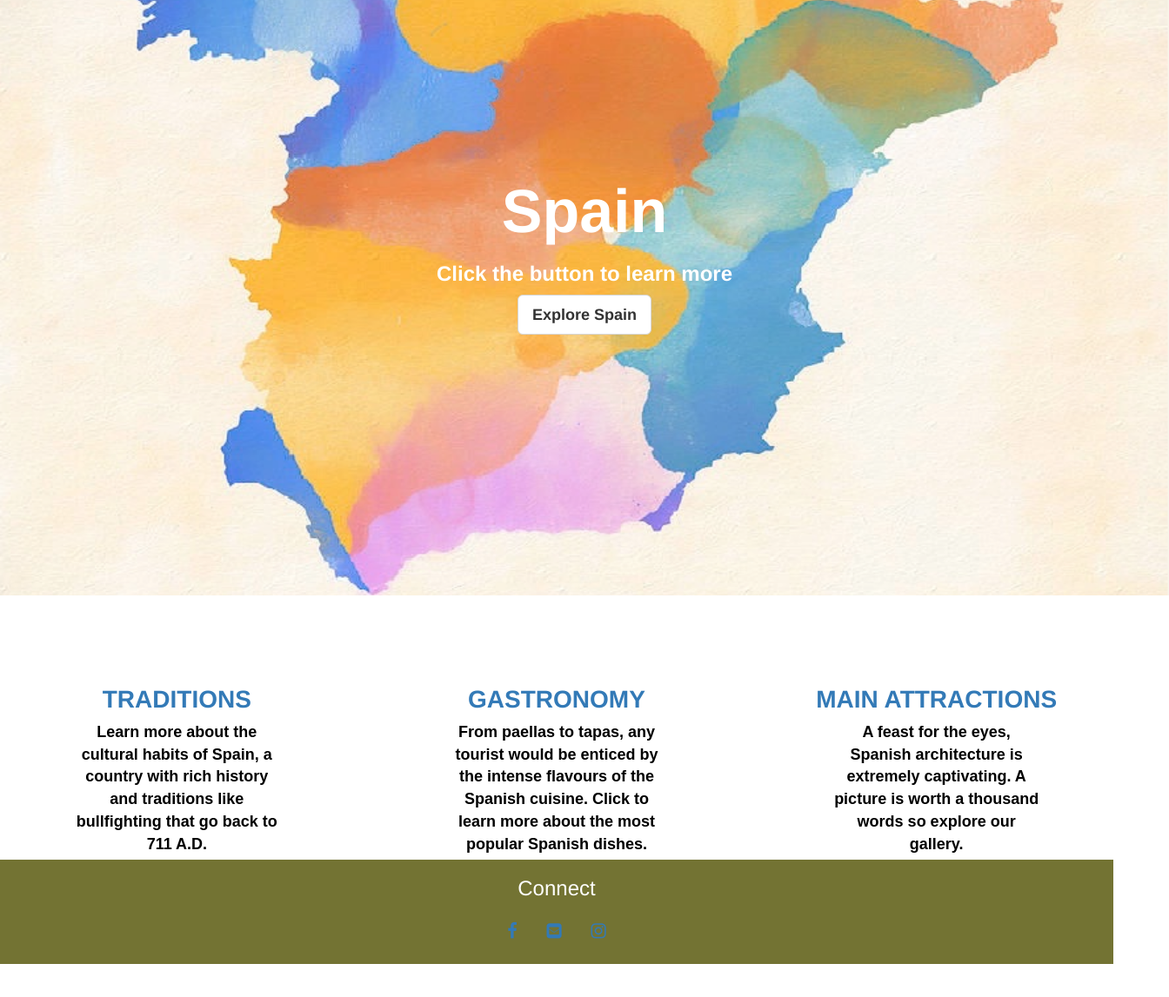
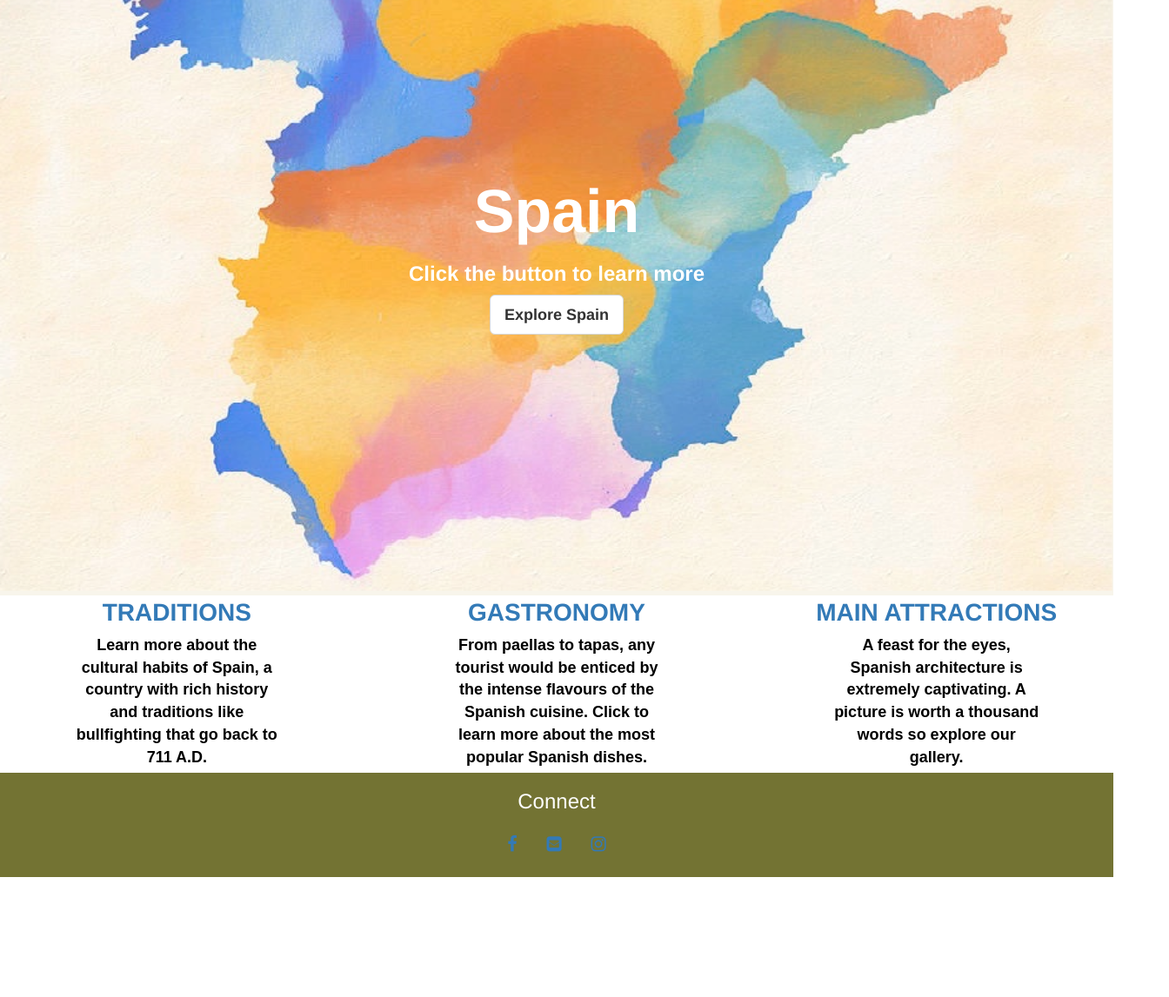
Before and after one commit to GiuliaCarfora/Group-project, a plain HTML site: page main.html in a window 1280 px wide. Shown: the part 115-1262 px from the top of the page at 87% size, 1344 px wide, since content can reach past the window. After the commit the page ends 1124 px from the top, so only its background shows below. Drawn offline with nearby package versions, Linux system fonts and the light colour scheme.

Commit message:
padding commented out

```diff
--- a/CSS/attractions.css
+++ b/CSS/attractions.css
@@ -64,9 +64,9 @@ position: relative;
 	font-weight: 700;
 }
 
-.padding {
+/* .padding {
 	padding: 100px 0;
-}
+} */
 footer {
 	width: 100%;
   height: 10%;
--- a/CSS/gastronomy.css
+++ b/CSS/gastronomy.css
@@ -41,9 +41,9 @@ html,body{
 	color: black;
 }
 
-.padding {
+/* .padding {
 	padding: 100px 0;
-}
+} */
 footer {
 	width: 100%;
   height: 10%;
--- a/CSS/styles1.css
+++ b/CSS/styles1.css
@@ -23,7 +23,7 @@ html,body{
 display: table;
 	height:100%;
 position: relative;
-	width: 105%;
+	width: 100%;
 	opacity: 0.8;
 	background-size: cover;
 	background-position: center;
@@ -53,22 +53,24 @@ position: relative;
 	color: white;
 }
 
-.padding {
+/* .padding {
 	padding: 100px 0;
-}
+} */
 
 .col-md-4 {
 font-size: 200%;
 font-weight: 700;
 color: black;
+
 }
 
 footer {
 	width: 100%;
   height: 120px;
 	background-color: rgba(80,80,0,0.8);
-  /*padding: 5% 5% 10% 5%;
-	color: black;*/
+	position: relative;
+  padding: 0;
+	/*color: black;*/
 }
 
 .fa {
--- a/CSS/traditions.css
+++ b/CSS/traditions.css
@@ -62,9 +62,9 @@ position: relative;
 	font-weight: 700;
 }
 
-.padding {
+/* .padding {
 	padding: 100px 0;
-}
+} */
 footer {
 	width: 100%;
   height: 10%;
```
Also changed, not shown: main.html (line endings or trailing spaces).
